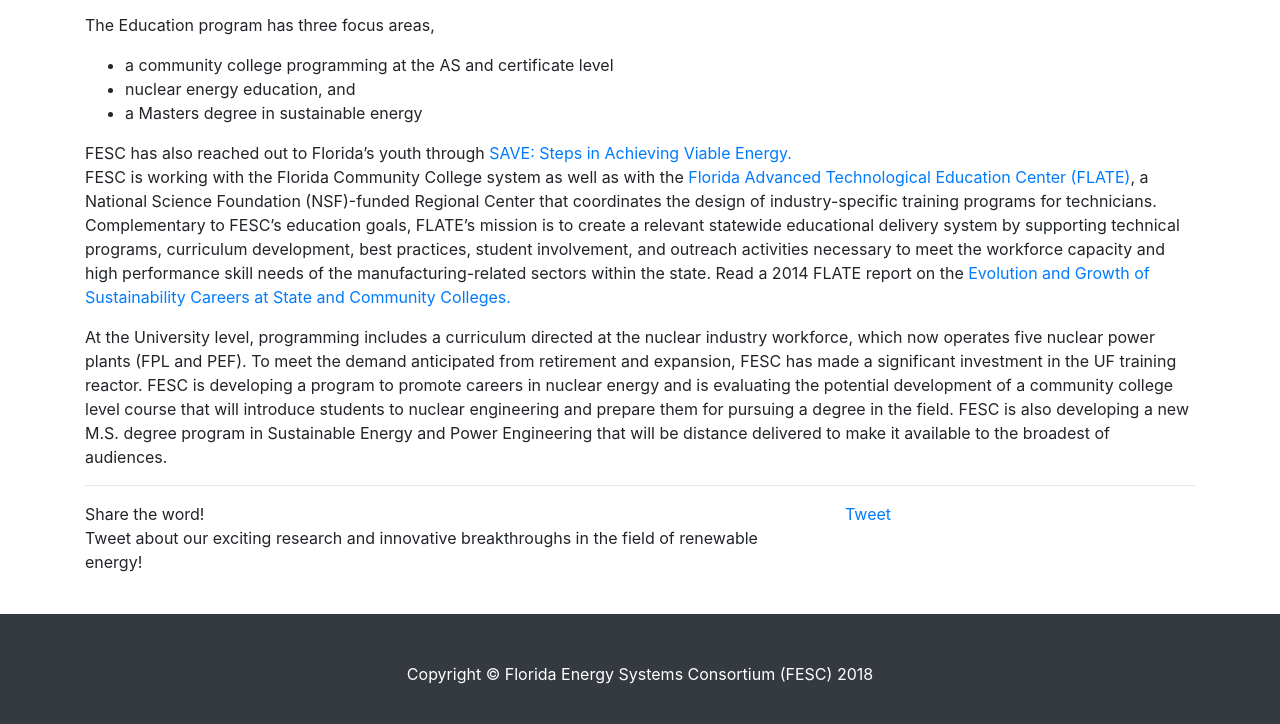
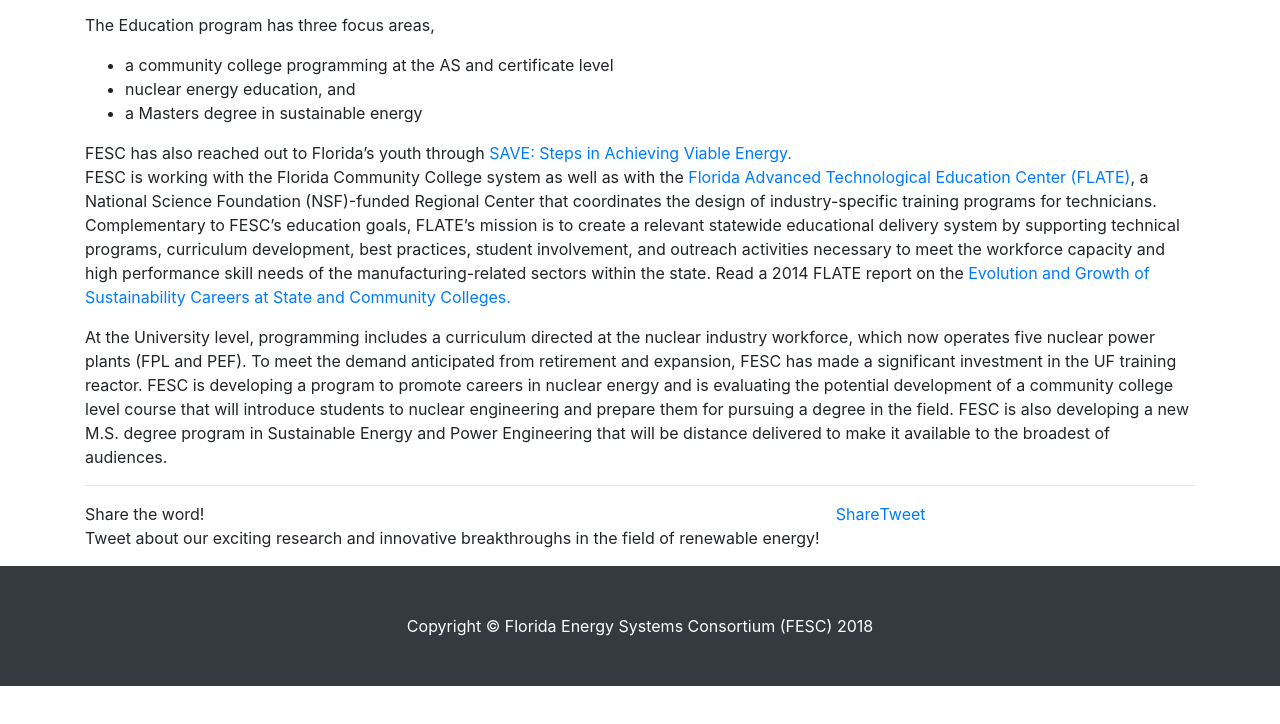
Before and after one commit to Raji14/FESC-Redesign, a plain HTML site: page education.html in a window 1280 px wide. Shown: the part 726-1450 px from the top of the page. After the commit the page ends 1412 px from the top, so only its background shows below. Drawn offline with Linux system fonts and the light colour scheme.

Commit message:
added design plan and FB share in the html files

```diff
--- a/css/styles.css
+++ b/css/styles.css
@@ -46,3 +46,15 @@ body {
   flex-wrap: wrap;
   background-color: #f0f0f0;
 }
+
+/*Media share styles*/
+
+.mediaSection {
+  display: flex;
+  flex-direction: row;
+  flex-wrap: wrap;
+}
+
+.mediaSection p {
+  margin-right: 1rem;
+}
--- a/education.html
+++ b/education.html
@@ -8,9 +8,14 @@
   <meta name="description" content="">
   <meta name="author" content="">
 
-  <!-- twitter tags -->
+  <!-- facebook tags -->
+  <meta property="og:title" content="Florida Energy Systems Consortium (FESC)">
+  <meta property="og:description" content="Bringing energy solutions to Florida! Share the word!">
+  <meta property="og:url" content="https://raji14.github.io/FESC-Redesign/index.html">
+  <meta property="og:type" content="website">
 
 
+  <!-- twitter tags -->
   <meta name="twitter:title" content="Florida Energy Systems Consortium (FESC)">
   <meta name="twitter:description" content="Bringing energy solutions to Florida! Share the word!">
   <meta name="twitter:card" content="summary_large_image">
@@ -48,6 +53,21 @@
 </head>
 
 <body>
+
+  <!-- Facebook SDK -->
+  <div id="fb-root"></div>
+  <script>
+    (function(d, s, id) {
+      var js, fjs = d.getElementsByTagName(s)[0];
+      if (d.getElementById(id)) return;
+      js = d.createElement(s);
+      js.id = id;
+      js.src = 'https://connect.facebook.net/en_US/sdk.js#xfbml=1&version=v2.12';
+      fjs.parentNode.insertBefore(js, fjs);
+    }(document, 'script', 'facebook-jssdk'));
+
+  </script>
+  <!-- / Facebook SDK -->
 
   <!-- Navigation -->
   <nav class="navbar fixed-top navbar-expand-lg navbar-dark bg-dark fixed-top">
@@ -138,18 +158,21 @@
         <p>At the University level, programming includes a curriculum directed at the nuclear industry workforce, which now operates five nuclear power plants (FPL and PEF). To meet the demand anticipated from retirement and expansion, FESC has made a significant investment in the UF training reactor. FESC is developing a program to promote careers in nuclear energy and is evaluating the potential development of a community college level course that will introduce students to nuclear engineering and prepare them for pursuing a degree in the field. FESC is also developing a new M.S. degree program in Sustainable Energy and Power Engineering that will be distance delivered to make it available to the broadest of audiences.</p>
     </section>
     <hr>
-    <!-- Call to Tweet Section -->
-    <section class="row mb-4">
-      <section class="col-md-8">
-        <p>Share the word! <br> Tweet about our exciting research and innovative breakthroughs in the field of renewable energy!</p>
-      </section>
+    <!-- Call to Share Section -->
+    <section class="mediaSection">
+
+      <p>Share the word! <br> Tweet about our exciting research and innovative breakthroughs in the field of renewable energy!</p>
+      <div class="fb-share-button" data-href="https://raji14.github.io/FESC-Redesign/index.html" data-layout="button" data-size="large" data-mobile-iframe="true"><a target="_blank" href="https://www.facebook.com/sharer/sharer.php?u=https%3A%2F%2Fraji14.github.io%2FFESC-Redesign%2Findex.html&amp;src=sdkpreparse" class="fb-xfbml-parse-ignore">Share</a></div>
+      <div><a class="twitter-share-button" href="https://twitter.com/intent/tweet?text=Florida%20Energy%20Systems%20Consortium%20Bringing%20energy%20solutions%20to%20Florida!" data-size="large">
+Tweet</a></div>
+
       <hr>
-      <section class="col-md-4">
-        <a class="twitter-share-button" href="https://twitter.com/intent/tweet?text=Florida%20Energy%20Systems%20Consortium%20Bringing%20energy%20solutions%20to%20Florida!" data-size="large">
-Tweet</a>
+      <section>
+
 
       </section>
     </section>
+
   </section>
   <!-- /.container -->
 
@@ -161,6 +184,7 @@ Tweet</a>
     <!-- /.container -->
   </footer>
 
+
   <!-- Bootstrap core JavaScript -->
   <script src="bootstrap/jquery/jquery.min.js"></script>
   <script src="bootstrap/bootstrap/js/bootstrap.bundle.min.js"></script>
```
Also changed, not shown: index.html (+31 -9 lines), research.html (+30 -9 lines), docs/Design Inspiration/site1-2.PNG (added), docs/Design Inspiration/site1.PNG (added), docs/Design Inspiration/site2-2.PNG (added), docs/Design Inspiration/site2.PNG (added), docs/Design Inspiration/site3-2.PNG (added), docs/Design Inspiration/site3.PNG (added), docs/Design Inspiration/site4-2.PNG (added), docs/Design Inspiration/site4.PNG (added), 5 other files.
